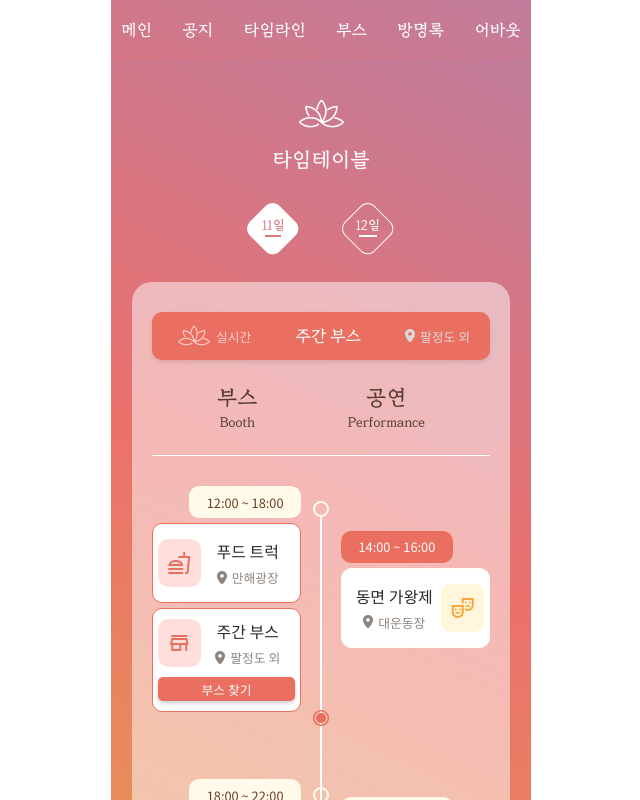
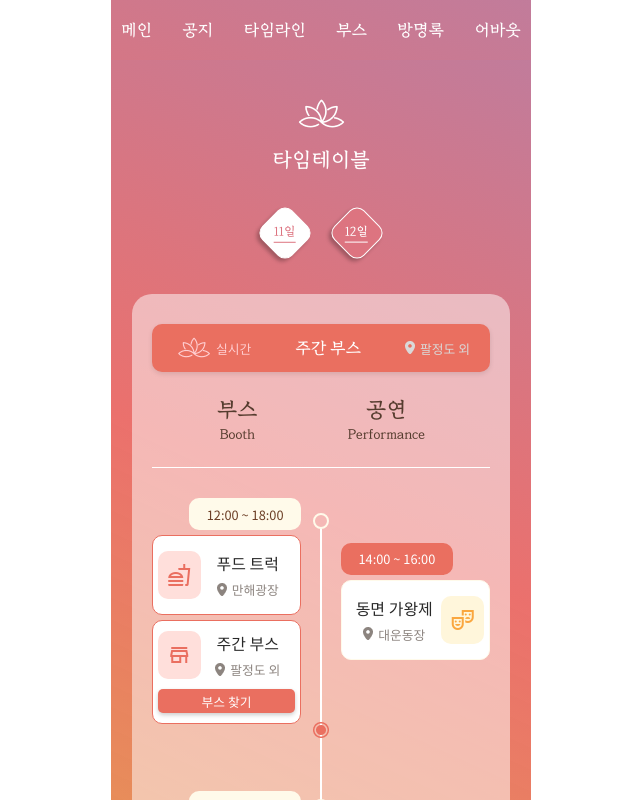
Before and after one commit to ZZZINU/2023_fall_festival_front, a React (Vite) app: page /timeLine in a window 1280 px wide. Shown: the top 800 px of the page, without its empty margins (319-959 px from the left). Built offline with nearby package versions, Linux system fonts and the light colour scheme; a web font is replaced by a local one.

Commit message:
💄 Design: 날짜 컴포넌트 통일

```diff
--- a/src/components/timeLine/TimeLineTop.jsx
+++ b/src/components/timeLine/TimeLineTop.jsx
@@ -6,30 +6,23 @@ import borderBox from "../../assets/images/month_borderbox.png";
 export const TimeLineTop = ({ festivalDate, setFestivalDate }) => {
   return (
     <S.TimeLineTopLabel>
-      <S.TimeLineDate
+      <S.TimeDateBox
         isselected={festivalDate === 11 ? "true" : "false"}
         onClick={() => setFestivalDate(11)}
       >
-        <S.TimeLineDateIMG src={festivalDate === 11 ? SolidBox : borderBox} />
-        <S.TimeLineTxt>
+        <S.TimeDateBoxText isselected={festivalDate === 11 ? "true" : "false"}>
           11일
-          <S.TimeLineUnderLine
-            isselected={festivalDate === 11 ? "true" : "false"}
-          />
-        </S.TimeLineTxt>
-      </S.TimeLineDate>
-      <S.TimeLineDate
+        </S.TimeDateBoxText>
+      </S.TimeDateBox>
+
+      <S.TimeDateBox
         isselected={festivalDate === 12 ? "true" : "false"}
         onClick={() => setFestivalDate(12)}
       >
-        <S.TimeLineDateIMG src={festivalDate === 12 ? SolidBox : borderBox} />
-        <S.TimeLineTxt>
+        <S.TimeDateBoxText isselected={festivalDate === 12 ? "true" : "false"}>
           12일
-          <S.TimeLineUnderLine
-            isselected={festivalDate === 12 ? "true" : "false"}
-          />
-        </S.TimeLineTxt>
-      </S.TimeLineDate>
+        </S.TimeDateBoxText>
+      </S.TimeDateBox>
     </S.TimeLineTopLabel>
   );
 };
--- a/src/components/timeLine/TimeTableSection.jsx
+++ b/src/components/timeLine/TimeTableSection.jsx
@@ -77,11 +77,15 @@ export const TimeTableSection = ({
           실시간
         </S.TimeTableSubTxt>
         <S.TimeTableMainTxt>
-          {realtimeList[currentIndex].title}
+          {realtimeList.length !== 0
+            ? realtimeList[currentIndex].title
+            : "없음"}
         </S.TimeTableMainTxt>
         <S.TimeTableSubTxt2>
           <S.LocationIMG src={MiniLocation} alt="Logo" />
-          {realtimeList[currentIndex].place}
+          {realtimeList.length !== 0
+            ? realtimeList[currentIndex].place
+            : "없음"}
         </S.TimeTableSubTxt2>
       </S.TimeTableNav>
       <S.SubNav>
--- a/src/components/timeLine/style.jsx
+++ b/src/components/timeLine/style.jsx
@@ -3,34 +3,39 @@ import styled from "styled-components";
 // TimeLineTop.jsx
 export const TimeLineTopLabel = styled.div`
   position: relative;
-  height: 8vh;
-  width: 45%;
+  font-family: Dongguk;
   display: flex;
-  align-items: start;
-  justify-content: space-around;
-  font-family: "Dongguk";
-  margin-top: 2vh;
+  gap: 30px;
+  margin: 10px 0 40px 0;
 `;
-export const TimeLineDate = styled.div`
-  position: relative;
+
+export const TimeDateBox = styled.div`
   display: flex;
+  justify-content: center;
   align-items: center;
-  justify-content: center;
+  border: 1px solid #ffffff;
+  width: 42px;
+  height: 42px;
+  border-radius: 10px;
+  transform: rotate(45deg);
   color: ${props => (props.isselected === "true" ? "#DD7480" : "#fff")};
-`;
-export const TimeLineDateIMG = styled.img`
-  position: absolute;
-`;
-export const TimeLineTxt = styled.div`
-  z-index: 1;
-  font-size: 0.8rem;
-`;
-export const TimeLineUnderLine = styled.hr`
-  border: 0.5px solid
-    ${props => (props.isselected === "true" ? "#DD7480" : "#fff")};
-  width: 70%;
-  margin: 2px auto;
-`;
+  background-color: ${props =>
+    (props.isselected=== "true" ? "#ffffff" : "#DD7480")};
+  box-shadow: 0px 4px 4px 0px rgba(0, 0, 0, 0.25);
+
+  text-align: center;
+  font-size: 12px;
+  font-style: normal;
+  font-weight: 400;
+  line-height: normal;
+  cursor: pointer;
+  `;
+export const TimeDateBoxText = styled.div`
+  transform: rotate(-45deg);
+  padding-bottom: 3px;
+  border-bottom: 1px solid
+  ${props => (props.isselected === "true" ? "#DD7480" : "#fff")};
+  `;
 
 // TimeTableSection.jsx
 export const TimeTableWrapper = styled.div`
```
